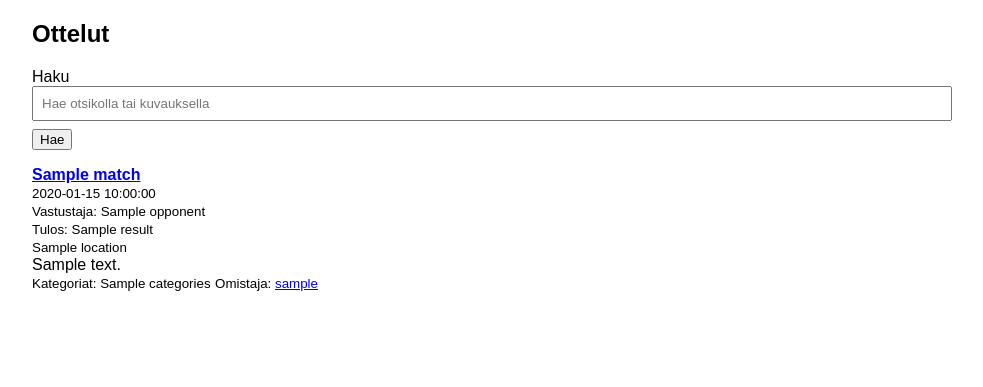
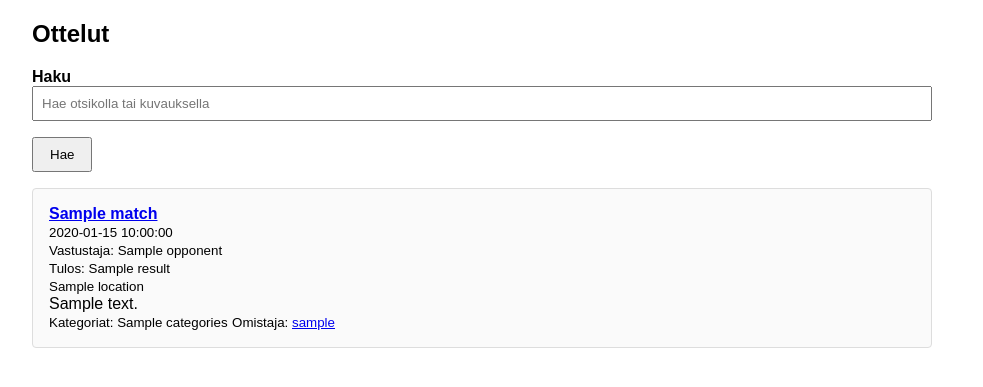
Before and after one commit to NuuNiem/MatchTrack, a Flask app: template templates/index.html in a window 1280 px wide. Shown: the part 108-495 px from the top of the page, without its empty margins (158-1141 px from the left). Run offline with Flask 3, Linux system fonts and the light colour scheme; the template is opened without the code that fills it: most values are stand-ins (such as "Sample title", 1, 10 or a date in 2020).

Commit message:
Update styling, documentation, and gitignore

```diff
--- a/static/style.css
+++ b/static/style.css
@@ -26,8 +26,38 @@ form {
 
 input[type=text],
 input[type=password],
+input[type=date],
 textarea {
     width: 100%;
     padding: 8px;
     margin-bottom: 8px;
+    box-sizing: border-box;
 }
+
+button {
+    padding: 8px 16px;
+    margin-top: 8px;
+}
+
+label {
+    display: block;
+    margin-top: 8px;
+    font-weight: bold;
+}
+
+.match-card {
+    border: 1px solid #ddd;
+    padding: 1rem;
+    margin-bottom: 1rem;
+    border-radius: 4px;
+    background-color: #fafafa;
+}
+
+.match-card:hover {
+    background-color: #f0f0f0;
+}
+
+.error {
+    color: #d32f2f;
+    font-size: 0.9em;
+}
```
Also changed, not shown: README.md, 1 other file.
